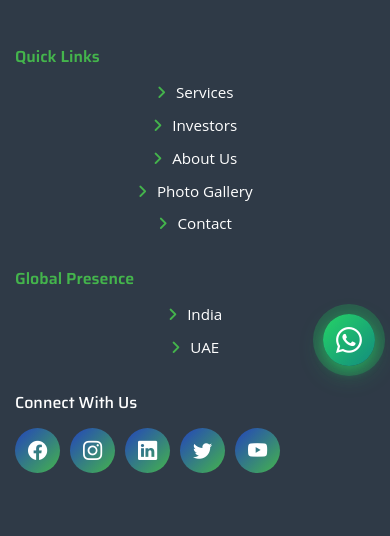
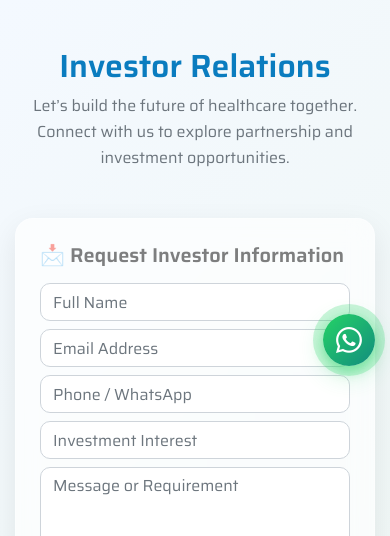
Before and after one commit to Shefii-02/hmc_solutions, a PHP site: page /investors.html in a window 390 px wide; the page is wider, and only the part inside the window is pictured. Shown: the part 463-999 px from the top of that part. Run offline with PHP 8.4, Linux system fonts and the light colour scheme; some libraries are stand-ins or nearby versions; some web fonts are replaced.

Commit message:
investers

```diff
--- a/assets/css/style.css
+++ b/assets/css/style.css
@@ -1090,7 +1090,7 @@ section#hero {
   opacity: 0.8;
   z-index: 1;
   background: var(--primary-gradient);
-  border-radius: 30px 30px 0  0px;
+  border-radius: 30px 30px 0 0px;
 }
 
 @media (max-width: 768px) {
@@ -1198,7 +1198,8 @@ section#hero {
 .area9,
 .area10,
 .area11,
-.area12,.area13 {
+.area12,
+.area13 {
   background-color: #fff;
   display: flex;
   justify-content: center;
@@ -1208,6 +1209,7 @@ section#hero {
   font-weight: 600;
   text-align: center;
 }
+
 .area1 {
   grid-area: area1;
 }
@@ -2938,3 +2940,39 @@ span.role {
 #about-directors h3 {
   font-size: 20px !important;
 }
+
+
+
+/* -------------------------------------- */
+
+.investor-connect {
+  background: linear-gradient(135deg, #f4f9ff, #eef6f1);
+}
+
+.glass-card {
+  background: rgba(255, 255, 255, 0.65);
+  backdrop-filter: blur(12px);
+  -webkit-backdrop-filter: blur(12px);
+  border-radius: 18px;
+  border: 1px solid rgba(255, 255, 255, 0.3);
+  box-shadow: 0 10px 30px rgba(0, 0, 0, 0.08);
+}
+
+.glass-card h5 {
+  font-weight: 600;
+}
+
+.form-control {
+  border-radius: 10px;
+}
+
+.investor-connect .btn-primary {
+  border-radius: 12px;
+  padding: 12px;
+}
+
+.investor-connect .btn-success {
+  border-radius: 14px;
+  padding: 14px 20px;
+  font-weight: 600;
+}
--- a/investors.html
+++ b/investors.html
@@ -217,6 +217,85 @@
             <div class="overlay"></div>
             <h1 class="title">Investors</h1>
         </div>
+        <section class="investor-connect py-5">
+  <div class="container">
+
+    <!-- Heading -->
+    <div class="text-center mb-5" data-aos="fade-up">
+      <h2 class="fw-bold">Investor Relations</h2>
+      <p class="text-muted">
+        Let’s build the future of healthcare together.
+        Connect with us to explore partnership and investment opportunities.
+      </p>
+    </div>
+
+    <div class="row g-4 align-items-stretch">
+
+      <!-- Contact Form -->
+      <div class="col-lg-7" data-aos="fade-right">
+        <div class="glass-card p-4 h-100">
+          <h5 class="mb-3 text-black-50">📩 Request Investor Information</h5>
+
+          <form>
+            <div class="row g-3">
+              <div class="col-md-6 mb-2">
+                <input type="text" class="form-control" placeholder="Full Name" required>
+              </div>
+              <div class="col-md-6 mb-2">
+                <input type="email" class="form-control" placeholder="Email Address" required>
+              </div>
+              <div class="col-md-6 mb-2">
+                <input type="tel" class="form-control" placeholder="Phone / WhatsApp">
+              </div>
+              <div class="col-md-6 mb-2">
+                <input type="text" class="form-control" placeholder="Investment Interest">
+              </div>
+              <div class="col-12 mb-4">
+                <textarea class="form-control" rows="4" placeholder="Message or Requirement"></textarea>
+              </div>
+              <div class="col-12">
+                <button class="btn btn-primary w-100">
+                  Submit Enquiry
+                </button>
+              </div>
+            </div>
+          </form>
+        </div>
+      </div>
+
+      <!-- WhatsApp Connect -->
+      <div class="col-lg-5" data-aos="fade-left">
+        <div class="glass-card p-4 h-100 text-center d-flex flex-column justify-content-center">
+          <h5 class="mb-3 text-success">💬 Instant WhatsApp Connect</h5>
+          <p class="text-muted">
+            Prefer quick communication?
+            Chat directly with our investor relations team.
+          </p>
+
+          <a href="https://wa.me/919846863994?text=Hello%20Hayath%20Medicare%20Investor%20Team"
+             target="_blank"
+             class="btn btn-success btn-lg mt-3">
+            Chat on WhatsApp
+          </a>
+
+          <small class="text-muted mt-3">
+            Response within 24 hours • Confidential discussion
+          </small>
+        </div>
+      </div>
+
+    </div>
+
+    <!-- Trust Line -->
+    <div class="text-center mt-5" data-aos="fade-up">
+      <p class="text-muted small">
+        Trusted by healthcare professionals • Transparent governance • Long-term growth vision
+      </p>
+    </div>
+
+  </div>
+</section>
+
     </main>
     </main>
     <!--====== Client Area End ======-->
```
Lines whose indentation alone changed are shown as unchanged.
